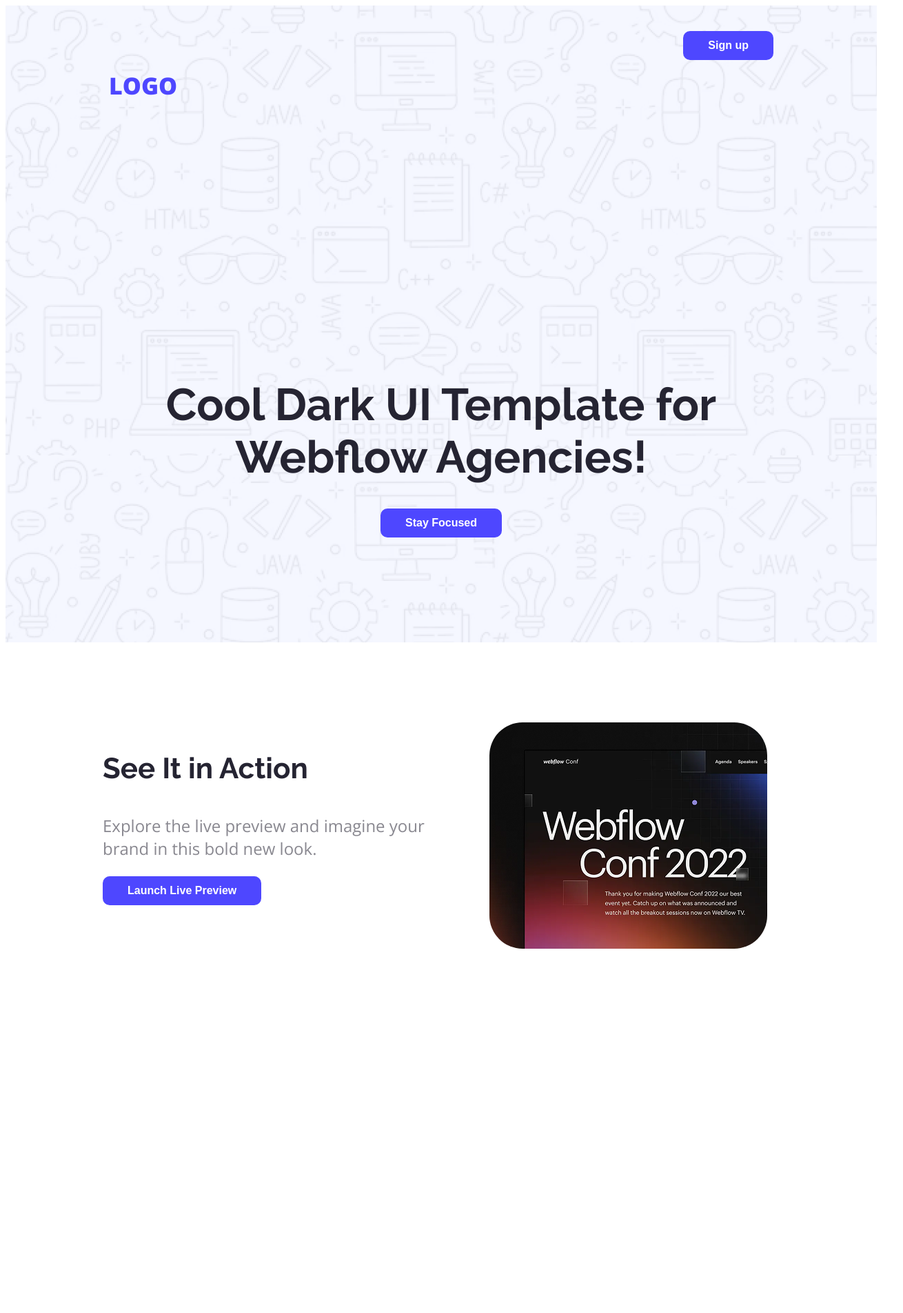
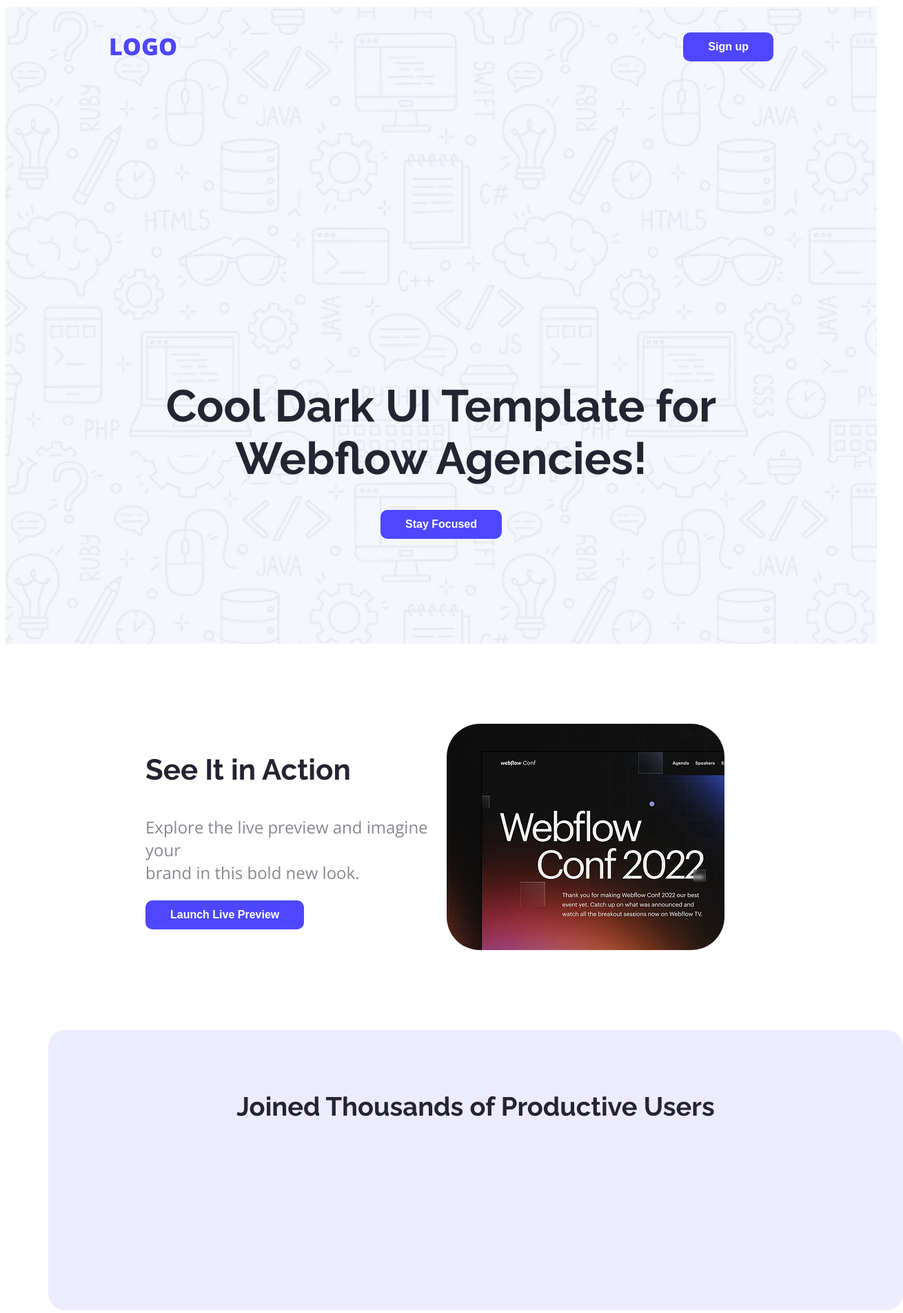
Before and after one commit to ArifinTawsif/first-assignment, a plain HTML site: page index.html in a window 1280 px wide. Shown: the whole page at 69% size, 1310 px wide, since content can reach past the window. Before the commit the page ends 1383 px from the top, so only its background shows below. Drawn offline with nearby package versions, Linux system fonts and the light colour scheme.

```diff
--- a/index.html
+++ b/index.html
@@ -42,6 +42,23 @@
                 <img class="img" src="asset/Assets/wc-mini.png" alt="">
             </div>
         </section>
+        <section class="about sec-bg">
+            <h3 class="section-title raleway">Joined Thousands of Productive Users</h3>
+            <div class="about-items">
+                <div class="about-item">
+                    <p class="item-title"></p>
+                    <p class="item-description"></p>
+                </div>
+                <div class="about-item">
+                    <p class="item-title"></p>
+                    <p class="item-description"></p>
+                </div>
+                <div class="about-item">
+                    <p class="item-title"></p>
+                    <p class="item-description"></p>
+                </div>
+            </div>
+        </section>
     </main>
     <footer>
 
--- a/styles/assignment.css
+++ b/styles/assignment.css
@@ -1,4 +1,10 @@
+main{
+    max-width: 1140px;
+    margin: 0 auto;
+}
 
+
+/* shared style */
 .inter-black{
   font-family: "Open Sans", sans-serif;
   font-optical-sizing: auto;
@@ -18,18 +24,30 @@
     text-align: center;
 
 }
+
+.sec-bg{
+    background-color: rgba(78, 71, 255, 0.1);
+    border-radius: 24px;
+    width: 1140px;
+    height: 306px;
+    margin-top: 116px;
+}
+
 /* header */
 header{
     background-image: url(../asset/Assets/Hero-bg.png);
+}
+
+body header nav{
+    display: flex;
 }
 
 
 /* nav section */
 nav{
     display: flex;
-    align-items: center;
     justify-content: space-between;
-    margin-top: 0px;
+    margin-top: 10px;
     margin-left: 150px;
     margin-right: 150px;
 }
@@ -111,3 +129,15 @@ section div h3{
     font-size: 42px;
     font-weight: bold;
 }
+
+/* section style */
+.section-title{
+    font-size: 38px;
+    font-weight: bold;
+    color: #252432;
+}
+
+.about{
+    padding: 50px;
+    text-align: center;
+}
```
